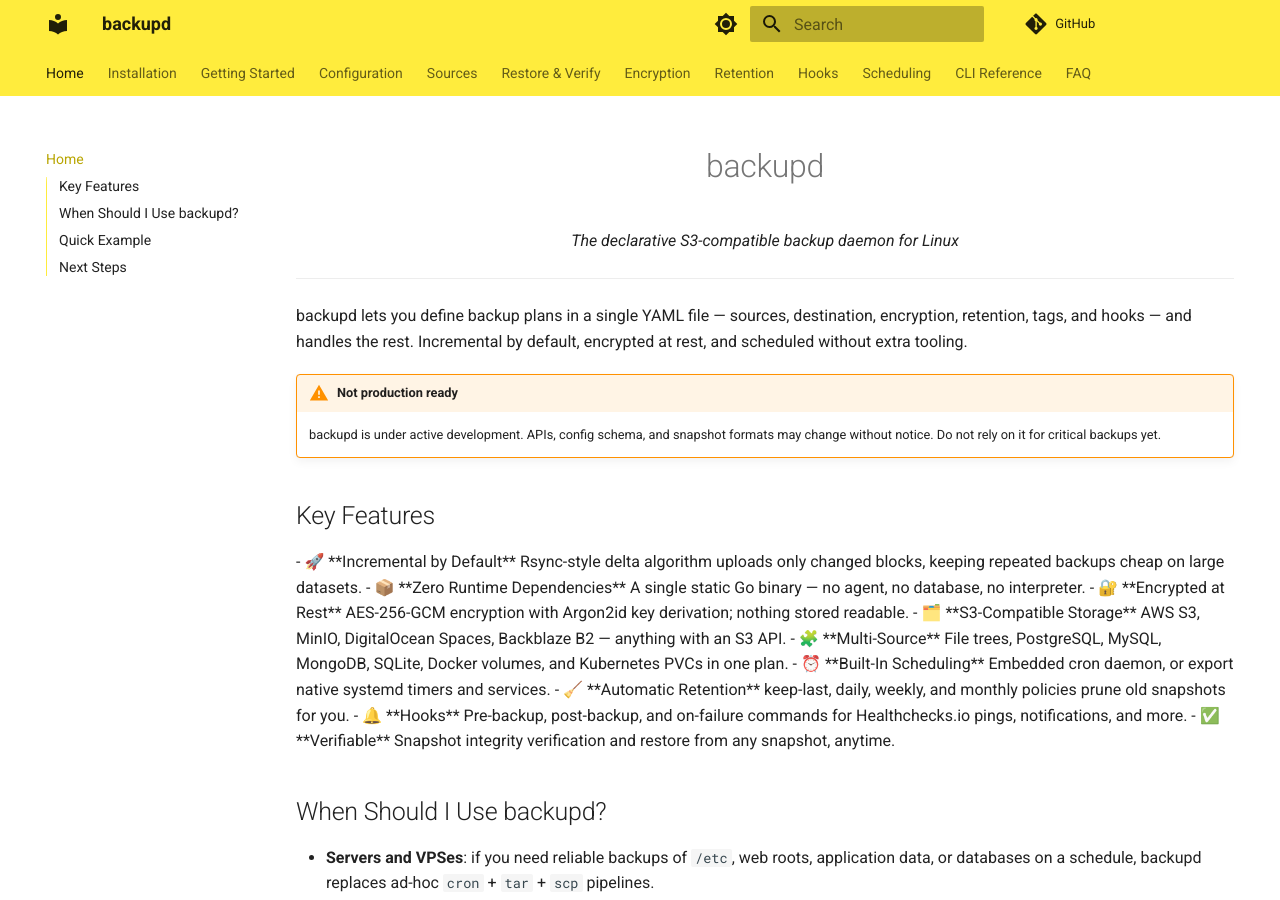
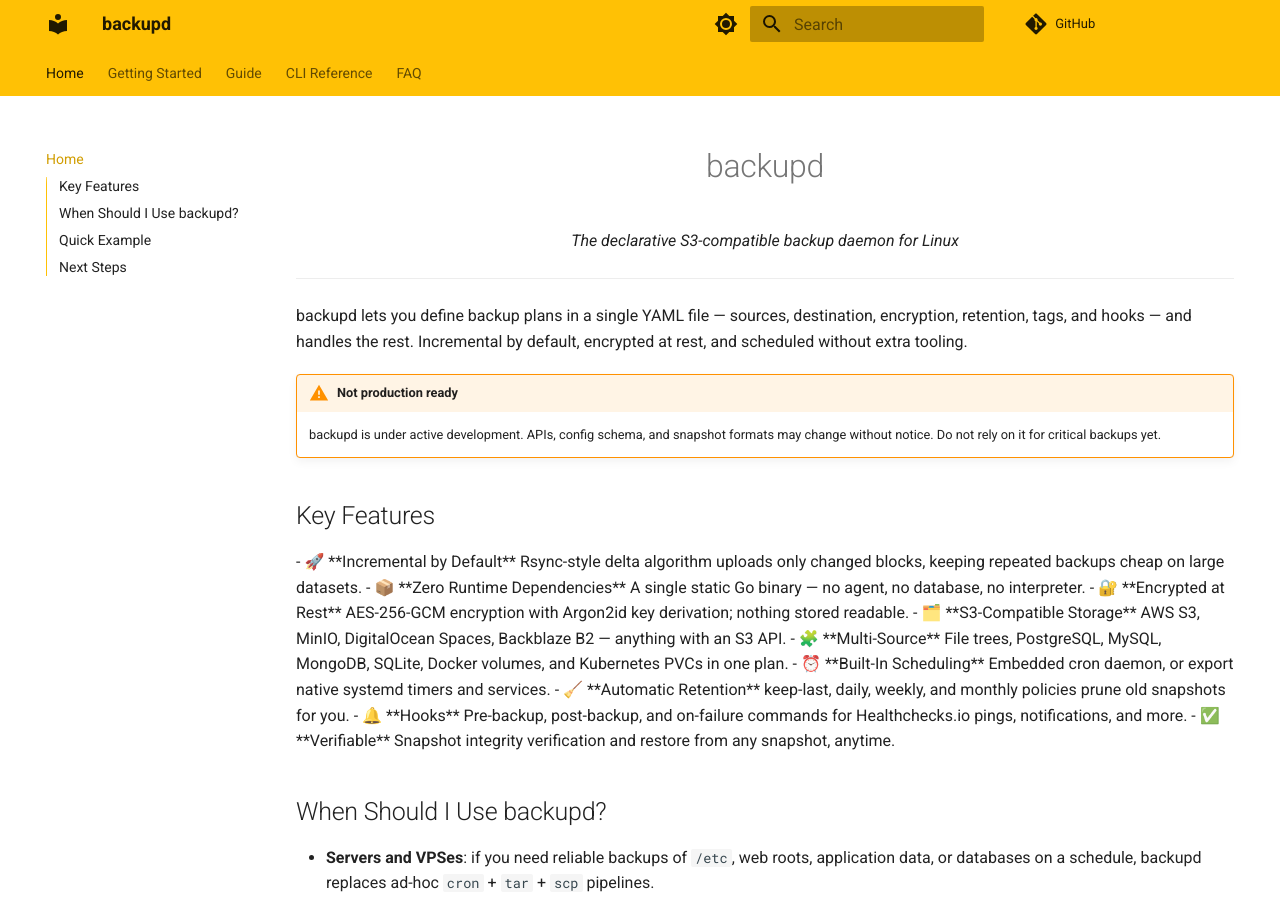
Before and after one commit to soroushalinia/backupd, an MkDocs documentation site: the page built from docs/index.md, in a window 1280 px wide and 900 px high. Built offline with MkDocs 1.6.1 and Material for MkDocs 9.7.7, drawn with Linux system fonts in a browser that asks for light colours; comment, search, counter and statistics services are not loaded.

Commit message:
docs: amber yellow theme, collapse nav into five tabs

```diff
--- a/mkdocs.yml
+++ b/mkdocs.yml
@@ -8,15 +8,15 @@ theme:
   palette:
     - media: "(prefers-color-scheme: light)"
       scheme: default
-      primary: yellow
-      accent: amber
+      primary: amber
+      accent: yellow
       toggle:
         icon: material/brightness-7
         name: Switch to dark mode
     - media: "(prefers-color-scheme: dark)"
       scheme: slate
-      primary: yellow
-      accent: amber
+      primary: amber
+      accent: yellow
       toggle:
         icon: material/brightness-4
         name: Switch to light mode
@@ -55,16 +55,17 @@ extra_javascript:
 
 nav:
   - Home: index.md
-  - Installation: installation.md
   - Getting Started:
+      - Installation: installation.md
       - Quick Start: quickstart.md
       - Examples: examples.md
-  - Configuration: configuration.md
-  - Sources: sources.md
-  - Restore & Verify: restore.md
-  - Encryption: encryption.md
-  - Retention: retention.md
-  - Hooks: hooks.md
-  - Scheduling: scheduling.md
+  - Guide:
+      - Configuration: configuration.md
+      - Sources: sources.md
+      - Restore & Verify: restore.md
+      - Encryption: encryption.md
+      - Retention: retention.md
+      - Hooks: hooks.md
+      - Scheduling: scheduling.md
   - CLI Reference: cli.md
   - FAQ: faq.md
```
